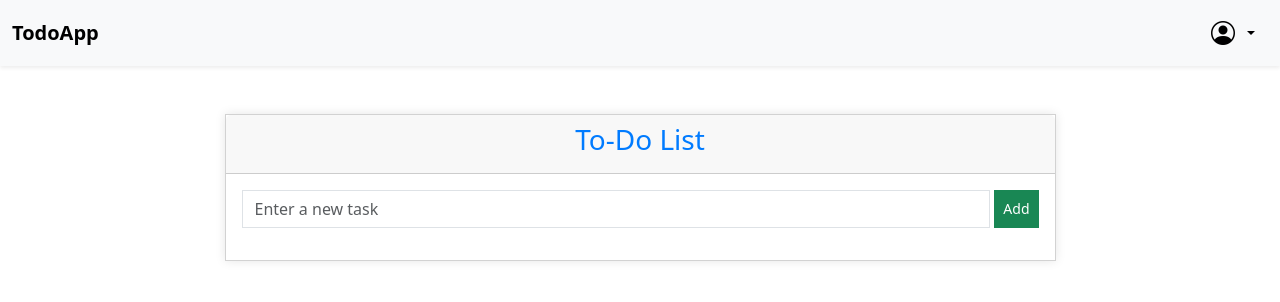
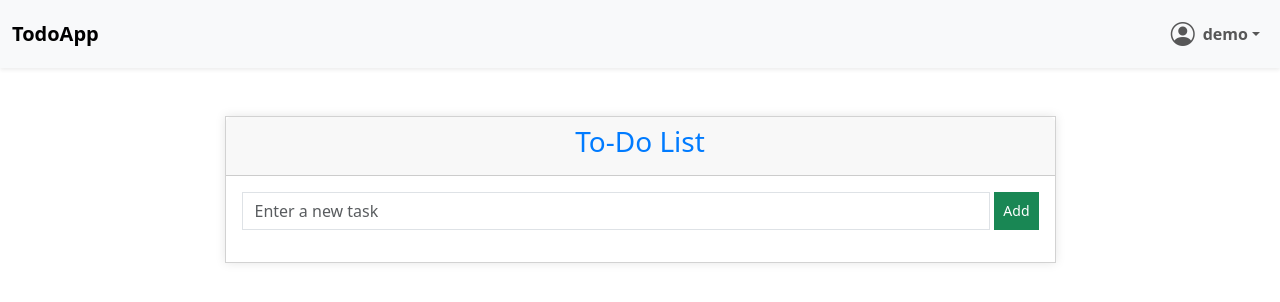
Before and after one commit to akshay-yeole/TodoApp-Frontend, an Angular app: page /todos in a window 1280 px wide. Shown: the top 302 px of the page. Built offline with nearby package versions, Linux system fonts and the light colour scheme.

Commit message:
navbar changes

```diff
--- a/src/app/app.component.html
+++ b/src/app/app.component.html
@@ -1,14 +1,27 @@
-<nav class="navbar navbar-light bg-light shadow-sm">
+<nav class="navbar navbar-expand-lg navbar-light bg-light shadow-sm">
     <div class="container-fluid">
         <a class="navbar-brand fw-bold" href="#">TodoApp</a>
-        <div class="dropdown">
-            <button class="btn btn-light dropdown-toggle d-flex align-items-center" type="button" id="userDropdown" data-bs-toggle="dropdown" aria-expanded="false">
-                <i class="bi bi-person-circle me-2" style="font-size: 1.5rem;"></i>
-            </button>
-            <ul class="dropdown-menu dropdown-menu-end" aria-labelledby="userDropdown">
-                <li><span class="dropdown-item-text">Username</span></li>
-                <li><hr class="dropdown-divider"></li>
-                <li><button class="dropdown-item" type="button">Logout</button></li>
+        <button class="navbar-toggler" type="button" data-bs-toggle="collapse" data-bs-target="#navbarNav" aria-controls="navbarNav" aria-expanded="false" aria-label="Toggle navigation">
+            <span class="navbar-toggler-icon"></span>
+        </button>
+        <div class="collapse navbar-collapse" id="navbarNav" style="border-radius: 0px;">
+            <ul class="navbar-nav ms-auto" >
+                <li class="nav-item dropdown">
+                    <a class="nav-link dropdown-toggle d-flex align-items-center" href="#" id="userDropdown" role="button" data-bs-toggle="dropdown" aria-expanded="false">
+                        <i class="bi bi-person-circle me-2" style="font-size: 1.5rem;"></i>
+                        <span class="fw-semibold">demo</span>
+                    </a>
+                    <ul class="dropdown-menu dropdown-menu-end shadow-sm" aria-labelledby="userDropdown">
+                        <li class="dropdown-header text-center">
+                            <strong>Demo</strong>
+                            <p class="text-muted mb-0" style="font-size: 0.85rem; border: 0;">johndoe&#64;example.com</p>
+                        </li>
+                        <li><hr class="dropdown-divider"></li>
+                        <li><button class="dropdown-item d-flex align-items-center" type="button">
+                            <i class="bi bi-box-arrow-right me-2"></i> Logout
+                        </button></li>
+                    </ul>
+                </li>
             </ul>
         </div>
     </div>
--- a/src/app/app.component.ts
+++ b/src/app/app.component.ts
@@ -1,4 +1,5 @@
-import { Component } from '@angular/core';
+import { Component, OnInit } from '@angular/core';
+import { AuthService } from './services/auth.service';
 
 @Component({
   selector: 'app-root',
@@ -6,5 +7,5 @@ import { Component } from '@angular/core';
   styleUrls: ['./app.component.scss']
 })
 export class AppComponent {
-  title = 'TodoApp-Frontend';
+
 }
--- a/src/app/login/login.component.ts
+++ b/src/app/login/login.component.ts
@@ -16,8 +16,9 @@ export class LoginComponent {
   onLogin(): void {
     this.authService.login(this.credentials).subscribe({
       next: (response: any) => {
-        this.authService.saveToken(response.token); // Save JWT token
-        this.router.navigate(['/todos']); // Redirect to Todo List page
+        this.authService.saveToken(response.token);
+        const userProfile = { username : response?.username};
+        this.router.navigate(['/todos']);
       },
       error: () => {
         this.errorMessage = 'Invalid credentials';
--- a/src/app/services/auth.service.ts
+++ b/src/app/services/auth.service.ts
@@ -1,13 +1,13 @@
 import { HttpClient } from '@angular/common/http';
 import { Injectable } from '@angular/core';
-import { Observable } from 'rxjs';
+import { BehaviorSubject, Observable } from 'rxjs';
 import { LoginRequest } from '../models/login.model';
 
 @Injectable({
   providedIn: 'root'
 })
 export class AuthService {
-  private apiUrl = 'https://localhost:7299/api/Auth'; // Replace with your API endpoint
+  private apiUrl = 'https://localhost:7299/api/Auth';
 
   constructor(private http: HttpClient) {}
 
@@ -22,4 +22,5 @@ export class AuthService {
   saveToken(token: string): void {
     localStorage.setItem('token', token);
   }
+
 }
--- a/src/index.html
+++ b/src/index.html
@@ -6,8 +6,9 @@
   <base href="/">
   <meta name="viewport" content="width=device-width, initial-scale=1">
   <link rel="icon" type="image/x-icon" href="favicon.ico">
-  <link href="https://cdn.jsdelivr.net/npm/bootstrap@5.3.0/dist/css/bootstrap.min.css" rel="stylesheet">
   <script src="https://cdn.jsdelivr.net/npm/bootstrap@5.3.0/dist/js/bootstrap.bundle.min.js"></script>
+  <script src="https://cdn.jsdelivr.net/npm/@popperjs/core@2.11.8/dist/umd/popper.min.js"></script>
+  <script src="https://cdn.jsdelivr.net/npm/bootstrap@5.3.0/dist/js/bootstrap.min.js"></script>
 </head>
 <body>
   <app-root></app-root>
```
